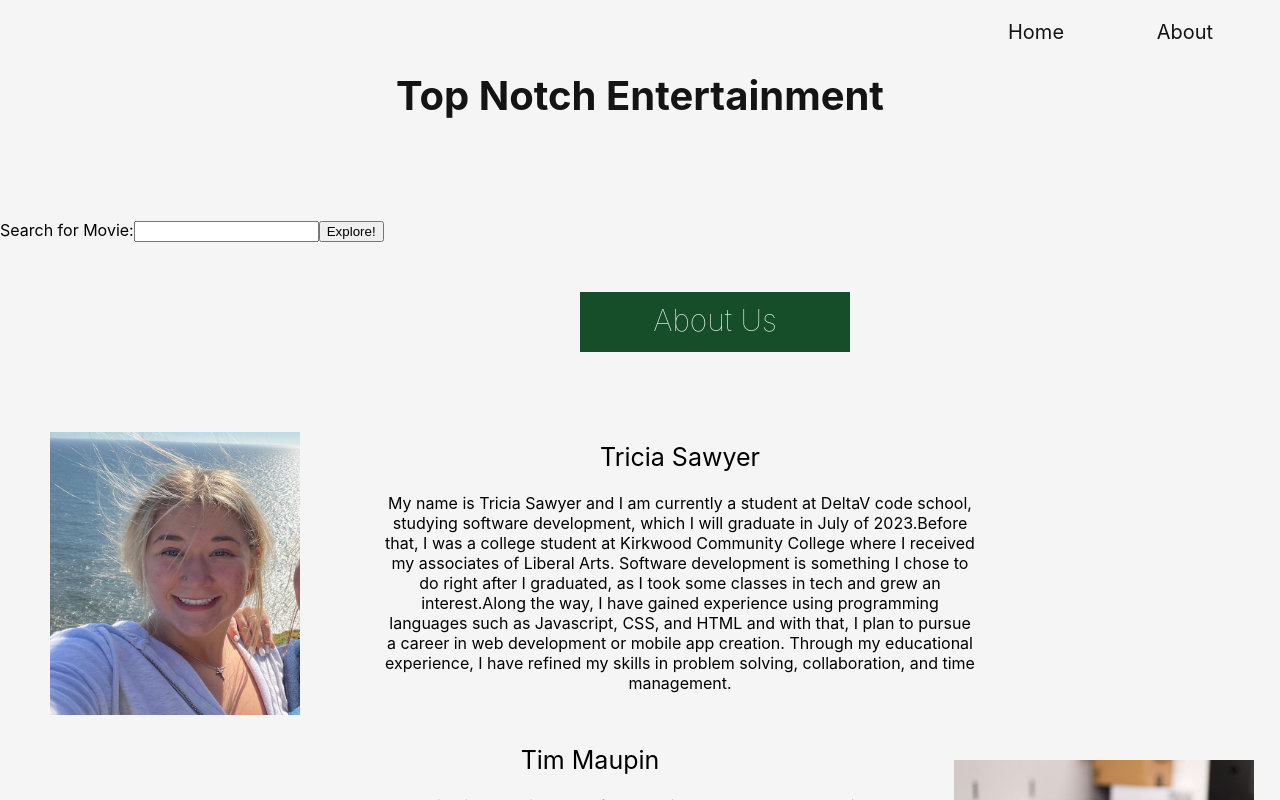
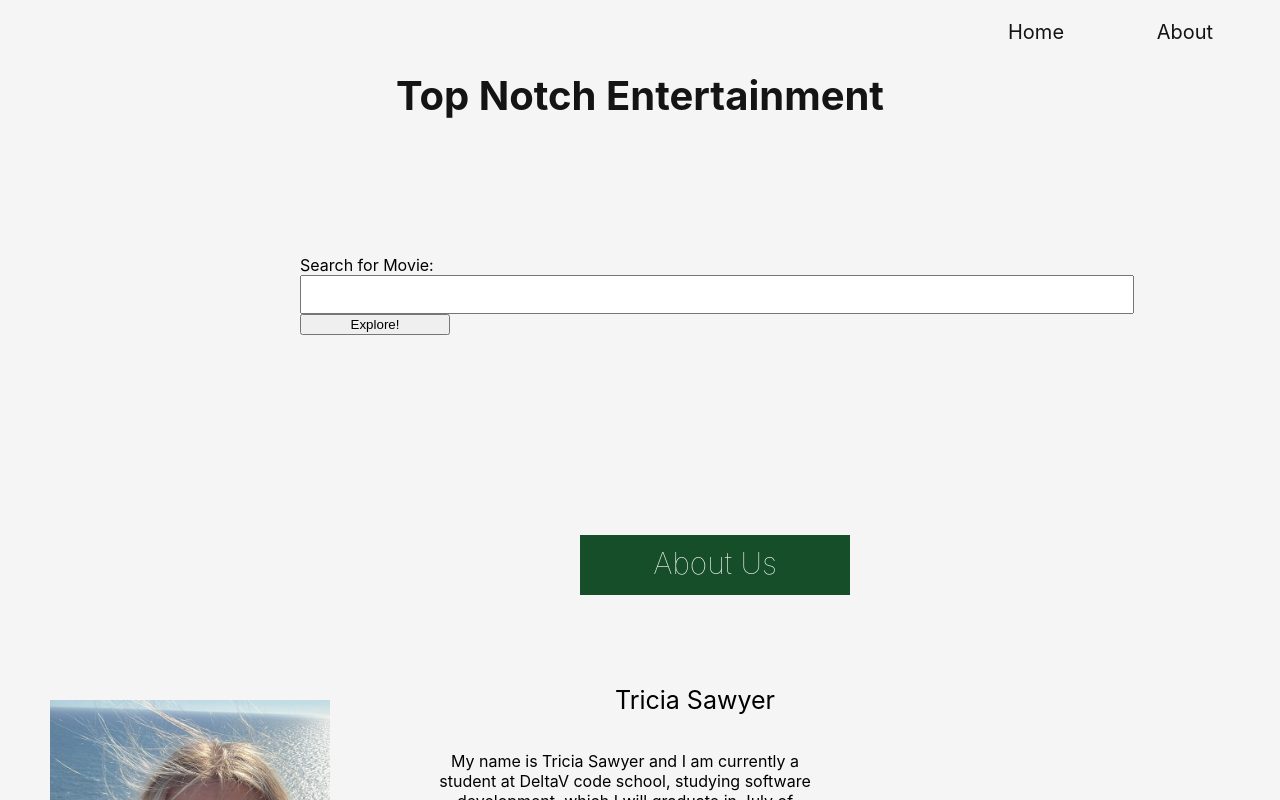
Before and after one commit to Top-notch-entertainment/TNE-FrontEnd, a React (Create React App) app: page /about in a window 1280 px wide. Shown: the top 800 px of the page. Built offline with nearby package versions, Linux system fonts and the light colour scheme; no server answers.

Commit message:
style search movies and page

```diff
--- a/src/Components/Home.js
+++ b/src/Components/Home.js
@@ -81,9 +81,9 @@ class Home extends React.Component {
                 <Form className='form' onSubmit={this.handleMovieSubmit}>
                     <label className='form-label'>
                         Search for Movie:
-                        <input type='text' onChange={this.handleMovieInput} />
+                        <input className='input' type='text' onChange={this.handleMovieInput} />
                     </label>
-                    <Button type='submit'>Explore!</Button>
+                    <Button className='form-button' type='submit'>Explore!</Button>
                 </Form>
 
                     <Movie movieData={this.state.movieData} />
--- a/src/Components/MovieContent.js
+++ b/src/Components/MovieContent.js
@@ -1,7 +1,6 @@
 import React from 'react';
-import { Card, CarouselItem } from 'react-bootstrap'
+import { Card } from 'react-bootstrap'
 import './css/movie.css';
-import Carousel from 'react-bootstrap/Carousel';
 
 class MovieContent extends React.Component {
 
@@ -15,24 +14,20 @@ class MovieContent extends React.Component {
             imageUrl = this.props.date.imageUrl;
         }
 
-
         return (
             <>
-                <Carousel>
-                    <Carousel.Item>
                 <Card id="movie-card" >
                     <Card.Body className='card-body'>
-                                <Card.Img src={imageUrl} alt={this.props.date.title} />
+                        <Card.Img className='card-img' src={imageUrl} alt={this.props.date.title} />
                         <Card.Title> Title: {this.props.date.title}</Card.Title>
                         <Card.Text> Date Of Release: {this.props.date.release_date} </Card.Text>
                         <Card.Text> Overview: {this.props.date.overview}</Card.Text>
                     </Card.Body>
                 </Card>
-                    </Carousel.Item>
-                </Carousel>
             </>
-        )
+        );
     }
 }
 
+
 export default MovieContent;
--- a/src/Components/css/about.css
+++ b/src/Components/css/about.css
@@ -68,8 +68,10 @@ body {
 }
 
 .tricia-img {
-    width: 250px;
+    width: 280px;
+    height: 20rem;
     margin-right: 5rem;
+    margin-top: 25px;
 }
 
 .tim-img {
@@ -81,7 +83,9 @@ body {
 
 .bryan-img {
     width: 300px;
+    height: 20rem;
     margin-right: 4rem;
+    margin-top: 5rem;
 }
 
 .pitch {
--- a/src/Components/css/home.css
+++ b/src/Components/css/home.css
@@ -9,10 +9,6 @@
     margin-left: 63rem;
     margin-top: 20px;
   }
-
-body {
-    background-color: whitesmoke;
-}
 
 .nav-link {
     text-decoration: none;
@@ -31,3 +27,25 @@ header {
     height: 200px;
     width: 100%;
 }
+
+.form {
+display: flex;
+flex-direction: column;
+padding-top: 20px;
+width: 150px;
+margin: auto 300px;
+}
+
+.form-label {
+padding-top: 15px;
+}
+
+.input {
+padding: 15px;
+width: 50rem;
+height: 5px;
+}
+
+.form-button {
+margin-bottom: 150px;
+}
--- a/src/Components/css/movie.css
+++ b/src/Components/css/movie.css
@@ -1,7 +1,25 @@
-.movie-card {
+
+
+
+#movie-card {
     display: flex;
+    flex-direction: row;
+    /* border: 2px solid red; */
+    width: 25rem;
+    margin-top: 50px;
 }
 
 .card-body {
+    width: 25rem;
+    /* border: 3px solid blue; */
+    display: flex;
+    flex-direction: column;
+    padding: 15px;
+    text-align: center;
+}
 
+.card-img {
+    width: 15rem;
+    height: 15rem;
+    padding-left: 60px;
 }
```
Lines whose indentation alone changed are shown as unchanged.
